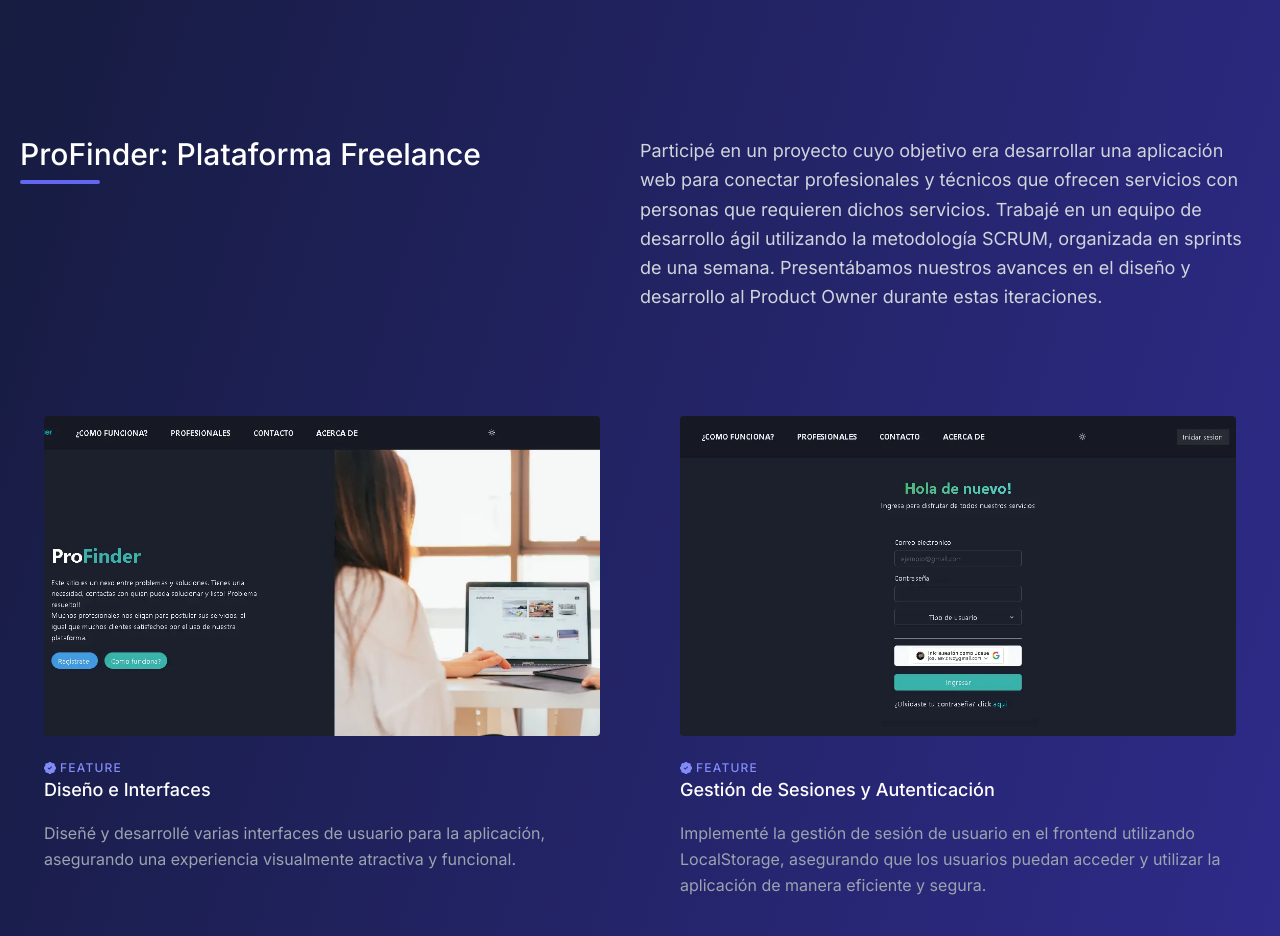
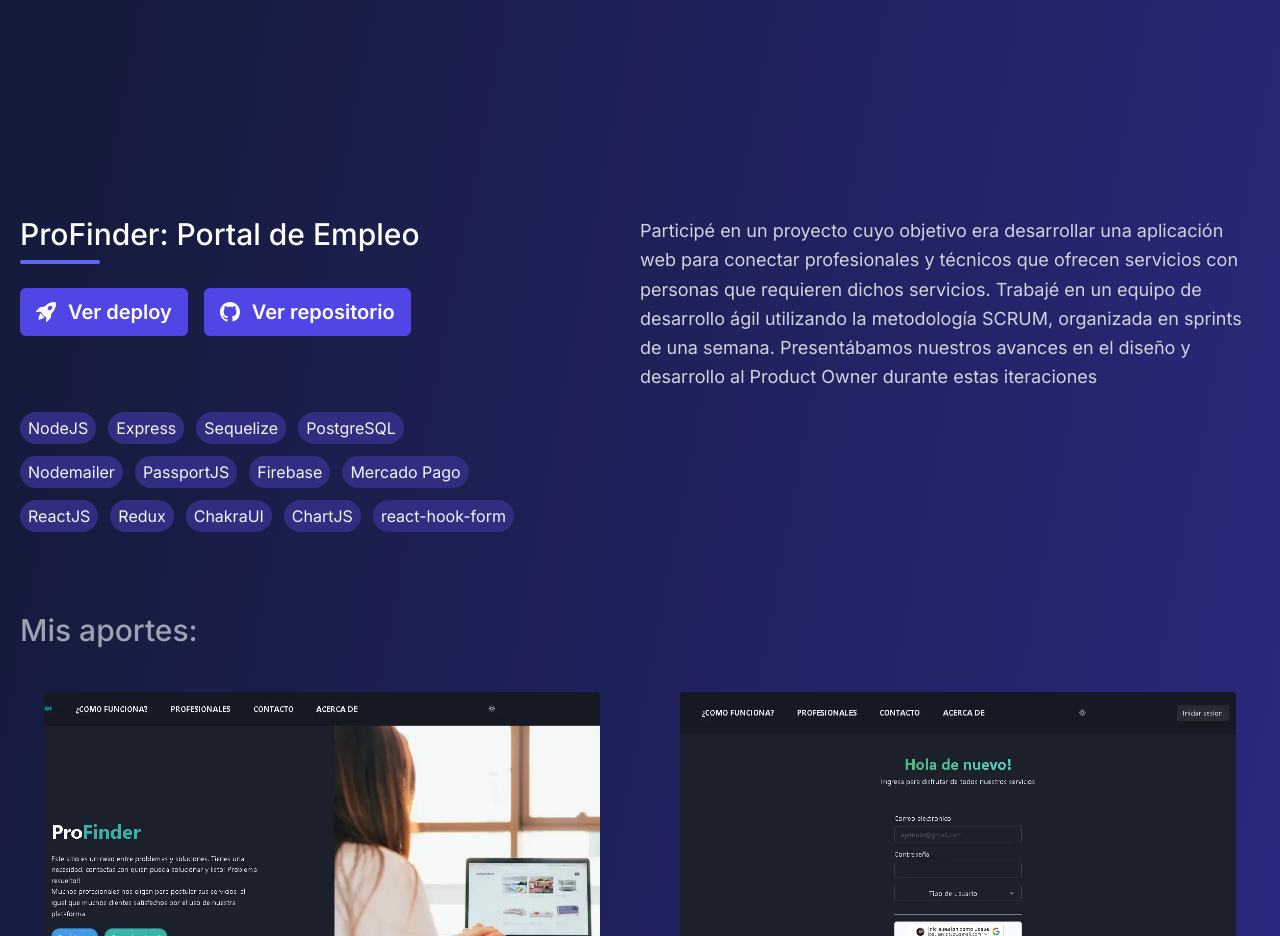
Before and after one commit to JosueEC/JosueCruz-Portfolio, a React (Vite) app: page / in a window 1280 px wide. Shown: the part 1560-2496 px from the top of the page. Built offline with nearby package versions, Linux system fonts and the light colour scheme.

Commit message:
feat(components): ✨ Add Tech stack to the projects description

```diff
--- a/src/App.jsx
+++ b/src/App.jsx
@@ -2,9 +2,9 @@ import { useState, useEffect } from 'react'
 import Hero from './components/Hero'
 import Services from './components/Services'
 import LearningAbout from './components/LearningAbout'
+import Works from './components/Works'
 import About from './components/About'
 import Footer from './components/Footer'
-import ProjectItem from './components/ProjectItem'
 
 function App () {
   const [theme, setTheme] = useState(null)
@@ -46,7 +46,7 @@ function App () {
             <LearningAbout />
           </div>
         </div>
-        <ProjectItem />
+        <Works />
         <div className='max-w-5xl mx-auto w-11/12'>
           <About />
         </div>
--- a/src/components/ProjectItem.jsx
+++ b/src/components/ProjectItem.jsx
@@ -1,20 +1,50 @@
+/* eslint-disable react/prop-types */
+import { BsFillRocketTakeoffFill, BsGithub } from 'react-icons/bs'
 import FeatureItem from './FeatureItem'
-import profinderFeatures from '../data/profinder'
+import ButtonLink from '../singleComponents/Buttons/ButtonLink'
+import TagStack from '../singleComponents/Tags/TagStack'
 
-export default function ProjectItem () {
+export default function ProjectItem ({ title, tech, description, linkDeploy, linkRepository, featuresData }) {
   return (
     <section className='text-gray-400 body-font'>
       <div className='container px-5 py-24 mx-auto'>
         <div className='flex flex-wrap w-full mb-20'>
           <div className='lg:w-1/2 w-full mb-6 lg:mb-0'>
-            <h1 className='sm:text-3xl text-2xl font-medium title-font mb-2 text-white'>ProFinder: Plataforma Freelance</h1>
-            <div className='h-1 w-20 bg-indigo-500 rounded' />
+            <h1 className='sm:text-3xl text-2xl font-medium title-font mb-2 text-white'>{title}</h1>
+            <div className='h-1 w-20 bg-indigo-500 rounded mb-6' />
+            <div className='space-x-4'>
+              <ButtonLink
+                icon={<BsFillRocketTakeoffFill />}
+                text='Ver deploy'
+                linkPage={linkDeploy}
+              />
+              <ButtonLink
+                icon={<BsGithub />}
+                text='Ver repositorio'
+                linkPage={linkRepository}
+              />
+            </div>
           </div>
-          <p className='lg:w-1/2 w-full leading-relaxed text-gray-300 text-lg'>Participé en un proyecto cuyo objetivo era desarrollar una aplicación web para conectar profesionales y técnicos que ofrecen servicios con personas que requieren dichos servicios. Trabajé en un equipo de desarrollo ágil utilizando la metodología SCRUM, organizada en sprints de una semana. Presentábamos nuestros avances en el diseño y desarrollo al Product Owner durante estas iteraciones.</p>
+          <p className='lg:w-1/2 w-full leading-relaxed text-gray-300 text-lg'>
+            {description}
+          </p>
+          <div className='flex flex-wrap gap-3 mt-5 lg:w-2/5'>
+            {
+              tech.map((item) => {
+                return (
+                  <TagStack
+                    key={item}
+                    item={item}
+                  />
+                )
+              })
+            }
+          </div>
         </div>
+        <h1 className='sm:text-3xl text-2xl font-medium title-font text-gray-400 mb-5'>Mis aportes:</h1>
         <div className='flex flex-wrap -m-4'>
           {
-          profinderFeatures.map(({ frame, title, description }) => {
+          featuresData.map(({ frame, title, description }) => {
             return (
               <FeatureItem
                 key={title}
--- a/src/components/WorkItem.jsx
+++ /dev/null
@@ -1,26 +0,0 @@
-/* eslint-disable react/prop-types */
-export default function WorkItem ({ title, image, tech, workURL }) {
-  return (
-    <a href={workURL} target='_blank' rel='noreferrer' className='bg-slate-300 dark:bg-slate-800 rounded-lg overflow-hidden'>
-      <img src={image} alt={title} className='w-full h-36 md:h-48 object-cover' />
-      <div className='text-gray-600 dark:text-gray-300 p-5 w-full'>
-        <h3 className='text-lg md:text-xl mb-2 md:mb-3 font-semibold'>{title}
-        </h3>
-        <p className='flex flex-wrap gap-2 flex-row items-center justify-start text-xs md:text-sm'>
-          {
-            tech.map(item => {
-              return (
-                <span
-                  key={item}
-                  className='inline-block px-2 py-1 bg-slate-200 dark:bg-indigo-900 rounded-md'
-                >
-                  {item}
-                </span>
-              )
-            })
-          }
-        </p>
-      </div>
-    </a>
-  )
-}
--- a/src/components/Works.jsx
+++ b/src/components/Works.jsx
@@ -1,21 +1,21 @@
-import SectionTitle from './SectionTitle'
-import WorkItem from './WorkItem'
+import ProjectItem from './ProjectItem'
 import works from '../data/works'
 
 export default function Works () {
   return (
-    <div id='works' className='py-12'>
-      <SectionTitle id='works'>Recent Works</SectionTitle>
-      <div className='grid grid-cols-1 md:grid-cols-2 gap-5'>
+    <div id='works' className='mt-20'>
+      <div>
         {
-          works.map(({ title, image, tech, workURL }) => {
+          works.map(({ title, tech, description, linkDeploy, linkRepository, featuresData }) => {
             return (
-              <WorkItem
+              <ProjectItem
                 key={title}
                 title={title}
-                image={image}
                 tech={tech}
-                workURL={workURL}
+                description={description}
+                linkDeploy={linkDeploy}
+                linkRepository={linkRepository}
+                featuresData={featuresData}
               />
             )
           })
--- a/src/data/works.jsx
+++ b/src/data/works.jsx
@@ -1,24 +1,20 @@
-import Profinder from '../assets/WorksFrames/profinder.webp'
-import CommitMaker from '../assets/WorksFrames/commitmaker.webp'
-import Portfolio from '../assets/WorksFrames/portfolio.webp'
+import profinderData from '../data/profinder'
 
 export default [
   {
-    title: 'ProFinder',
-    image: Profinder,
+    title: 'ProFinder: Portal de Empleo',
     tech: ['NodeJS', 'Express', 'Sequelize', 'PostgreSQL', 'Nodemailer', 'PassportJS', 'Firebase', 'Mercado Pago', 'ReactJS', 'Redux', 'ChakraUI', 'ChartJS', 'react-hook-form'],
-    workURL: 'https://profinder-client.vercel.app/'
+    description: 'Participé en un proyecto cuyo objetivo era desarrollar una aplicación web para conectar profesionales y técnicos que ofrecen servicios con personas que requieren dichos servicios. Trabajé en un equipo de desarrollo ágil utilizando la metodología SCRUM, organizada en sprints de una semana. Presentábamos nuestros avances en el diseño y desarrollo al Product Owner durante estas iteraciones',
+    linkDeploy: 'https://profinder-client.vercel.app/',
+    linkRepository: 'https://github.com/JosueEC/Profinder-client',
+    featuresData: profinderData
   },
   {
-    title: 'Commit Maker',
-    image: CommitMaker,
+    title: 'CommitMaker: Creador de Commits',
     tech: ['ReactJS', 'Zustand', 'HTML', 'CSS'],
-    workURL: 'https://commitmaker.vercel.app/'
-  },
-  {
-    title: 'JosueCruz Portfolio',
-    image: Portfolio,
-    tech: ['ReactJS', 'TailwindCSS', 'react-icons'],
-    workURL: '#hero'
+    description: 'CommitMaker es una aplicacion que te ayuda en la creacion de commits basados en el estandar ConventionalCommits, la idea esta pensada para que este estandar de commits sea mas facil de crear y entender por personas que recien estan aprendiendo a utilizarlos.',
+    linkDeploy: 'https://commitmaker.vercel.app/',
+    linkRepository: 'https://github.com/JosueEC/CommitsMaker',
+    featuresData: profinderData
   }
 ]
--- /dev/null
+++ b/src/singleComponents/Buttons/ButtonLink.jsx
@@ -0,0 +1,8 @@
+/* eslint-disable react/prop-types */
+export default function ButtonLink ({ icon, text, linkPage }) {
+  return (
+    <a href={linkPage} target='_blank' rel='noreferrer' className='inline-flex items-center justify-center text-sm md:text-xl font-semibold text-white duration-200 bg-indigo-600 px-4 py-2.5 rounded-md hover:bg-indigo-700 focus:outline-none focus-visible:outline-gray-600 gap-3'>
+      {icon} {text}
+    </a>
+  )
+}
--- /dev/null
+++ b/src/singleComponents/Tags/TagStack.jsx
@@ -0,0 +1,8 @@
+/* eslint-disable react/prop-types */
+export default function TagStack ({ item }) {
+  return (
+    <span className='px-2 py-1 flex items-center rounded-full text-gray-100 bg-indigo-900 w-fit gap-2'>
+      {item}
+    </span>
+  )
+}
```
Also changed, not shown: src/assets/WorksFrames/commitmaker.webp (deleted), src/assets/WorksFrames/portfolio.webp (deleted).
